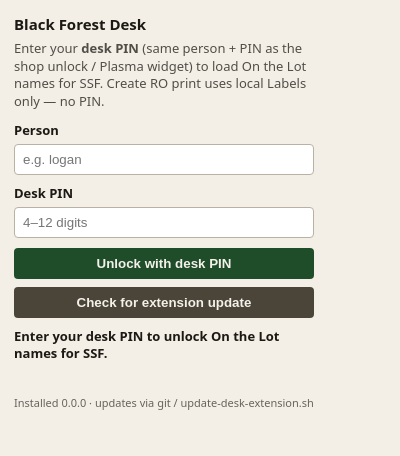
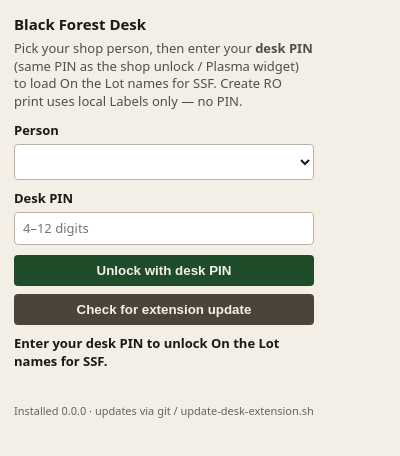
Before and after one commit to BlackForestPorsche/label-connect, a browser extension: page extension/chromium/popup.html in a window 400 px wide. Drawn offline with Linux system fonts and the light colour scheme.

Commit message:
Desk 0.1.7: Person dropdown popup.html

```diff
--- a/extension/chromium/popup.html
+++ b/extension/chromium/popup.html
@@ -29,7 +29,8 @@
         margin: 0 0 4px;
         font-weight: 600;
       }
-      input {
+      input,
+      select {
         width: 100%;
         box-sizing: border-box;
         margin: 0 0 10px;
@@ -37,6 +38,8 @@
         border: 1px solid #b9b2a4;
         border-radius: 4px;
         background: #fff;
+        color: inherit;
+        font: inherit;
       }
       button {
         width: 100%;
@@ -76,11 +79,11 @@
   <body>
     <h1>Black Forest Desk</h1>
     <p>
-      Enter your <strong>desk PIN</strong> (same person + PIN as the shop unlock / Plasma widget) to load On the Lot names for SSF.
+      Pick your shop person, then enter your <strong>desk PIN</strong> (same PIN as the shop unlock / Plasma widget) to load On the Lot names for SSF.
       Create RO print uses local Labels only — no PIN.
     </p>
     <label for="person">Person</label>
-    <input id="person" autocomplete="username" placeholder="e.g. logan" />
+    <select id="person" autocomplete="username" aria-label="Shop person"></select>
     <label for="pin">Desk PIN</label>
     <input id="pin" type="password" autocomplete="current-password" inputmode="numeric" placeholder="4–12 digits" />
     <button id="unlock" type="button">Unlock with desk PIN</button>
@@ -88,6 +91,7 @@
     <div id="status" role="status"></div>
     <div id="update" role="status"></div>
     <div id="version" class="meta"></div>
+    <script src="lot-names.js"></script>
     <script src="popup.js"></script>
   </body>
 </html>
```
Also changed, not shown: extension/firefox/popup.html (+7 -3 lines), extension/shared/popup.html (+7 -3 lines).
